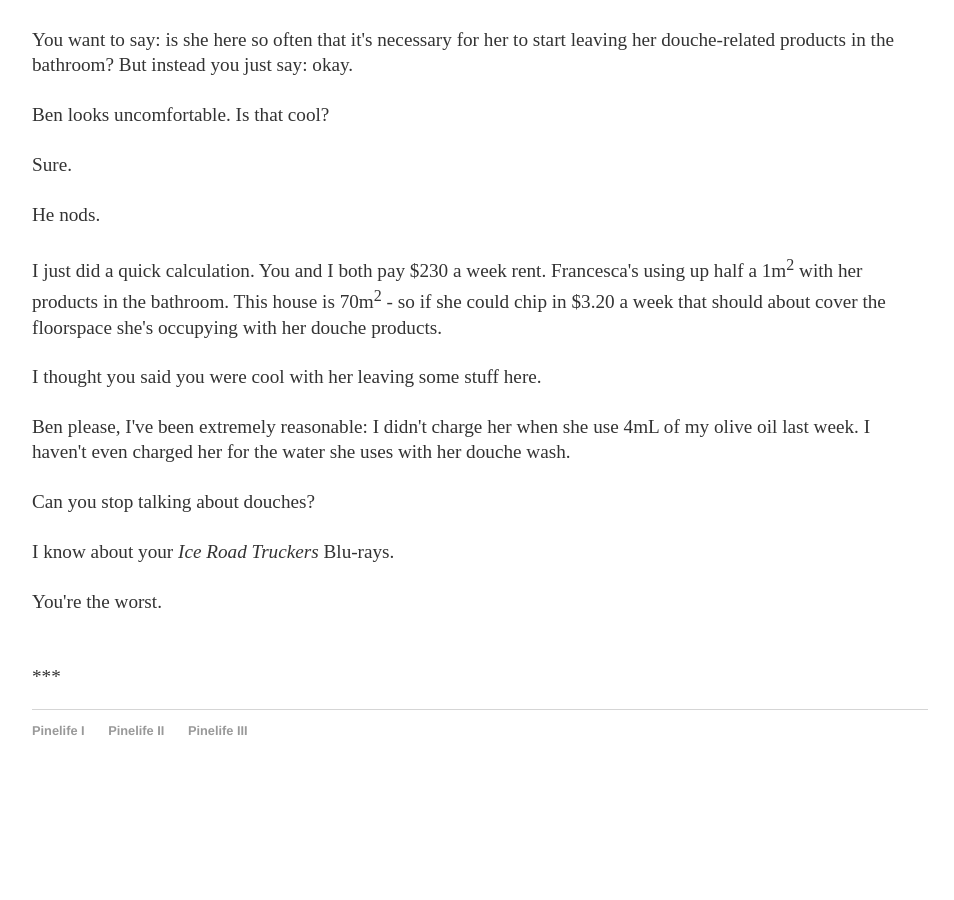
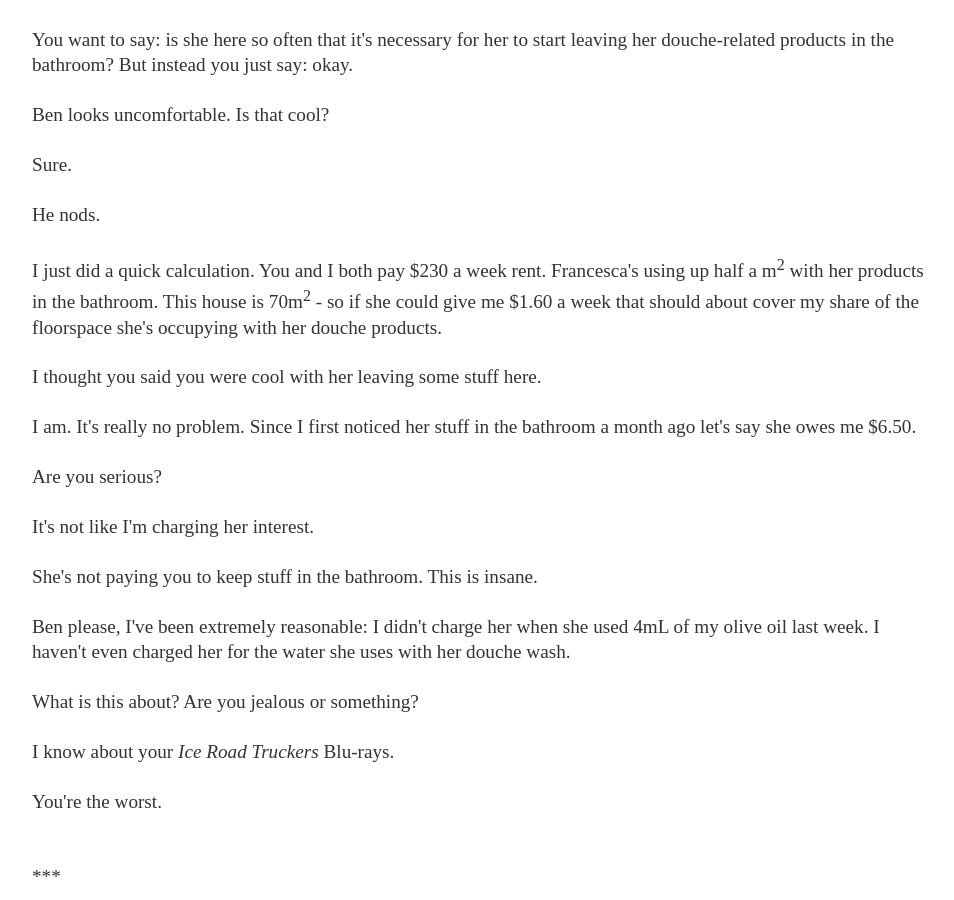
Before and after one commit to Pinelife/pinelife.github.io, a Jekyll site: the page built from Hellhole/Room3.html, in a window 1280 px wide and 900 px high, scrolled down 980 px. Shown: the whole window, without its empty margins (160-1114 px from the left). Built offline with Jekyll 4.4.1, drawn with Linux system fonts in a browser that asks for light colours; before the commit the page ends 1778 px from its top, so only the background shows below that.

Commit message:
Update Room3.html

```diff
--- a/Hellhole/Room3.html
+++ b/Hellhole/Room3.html
@@ -42,14 +42,24 @@ Sure.<br/>
 He nods.<br/>
 <br/>
 I just did a quick calculation. You and I both pay $230 a week rent. Francesca's using up
-  half a 1m<sup>2</sup> with her products in the bathroom. This house is 70m<sup>2</sup> - so if she could chip in
-  $3.20 a week that should about cover the floorspace she's occupying with her douche products.<br/>
+  half a m<sup>2</sup> with her products in the bathroom. This house is 70m<sup>2</sup> - so if she could give me $1.60 a week that
+  should about cover my share of the floorspace she's occupying with her douche products.<br/>
   <br/>
 I thought you said you were cool with her leaving some stuff here.<br/>
   <br/>
-  Ben please, I've been extremely reasonable: I didn't charge her when she use 4mL of my olive oil last week. I haven't even charged her for the water she uses with her douche wash.<br/>
+  I am. It's really no problem. Since I first noticed her stuff in the bathroom a month ago let's say she
+  owes me $6.50.<br/>
   <br/>
-  Can you stop talking about douches?<br/>
+  Are you serious?<br/>
+  <br/>
+  It's not like I'm charging her interest.<br/>
+  <br/>
+  She's not paying you to keep stuff in the bathroom. This is insane.  <br/>
+  <br/>
+  Ben please, I've been extremely reasonable: I didn't charge her when she used 4mL of my olive oil last week.
+  I haven't even charged her for the water she uses with her douche wash.<br/>
+  <br/>
+  What is this about? Are you jealous or something?<br/>
 <br/>
     I know about your <i>Ice Road Truckers</i> Blu-rays.<br/>
   <br/>
```
